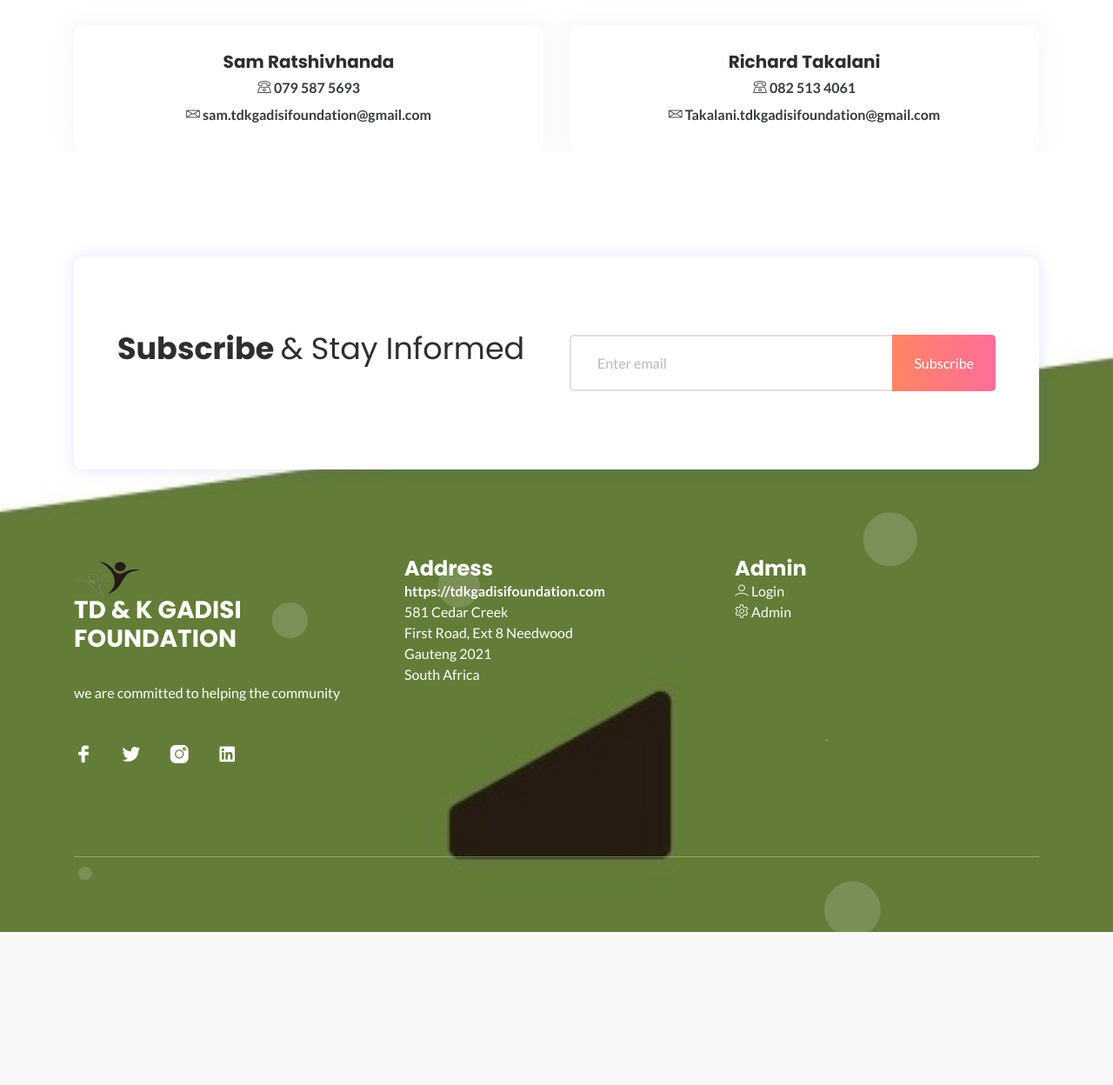
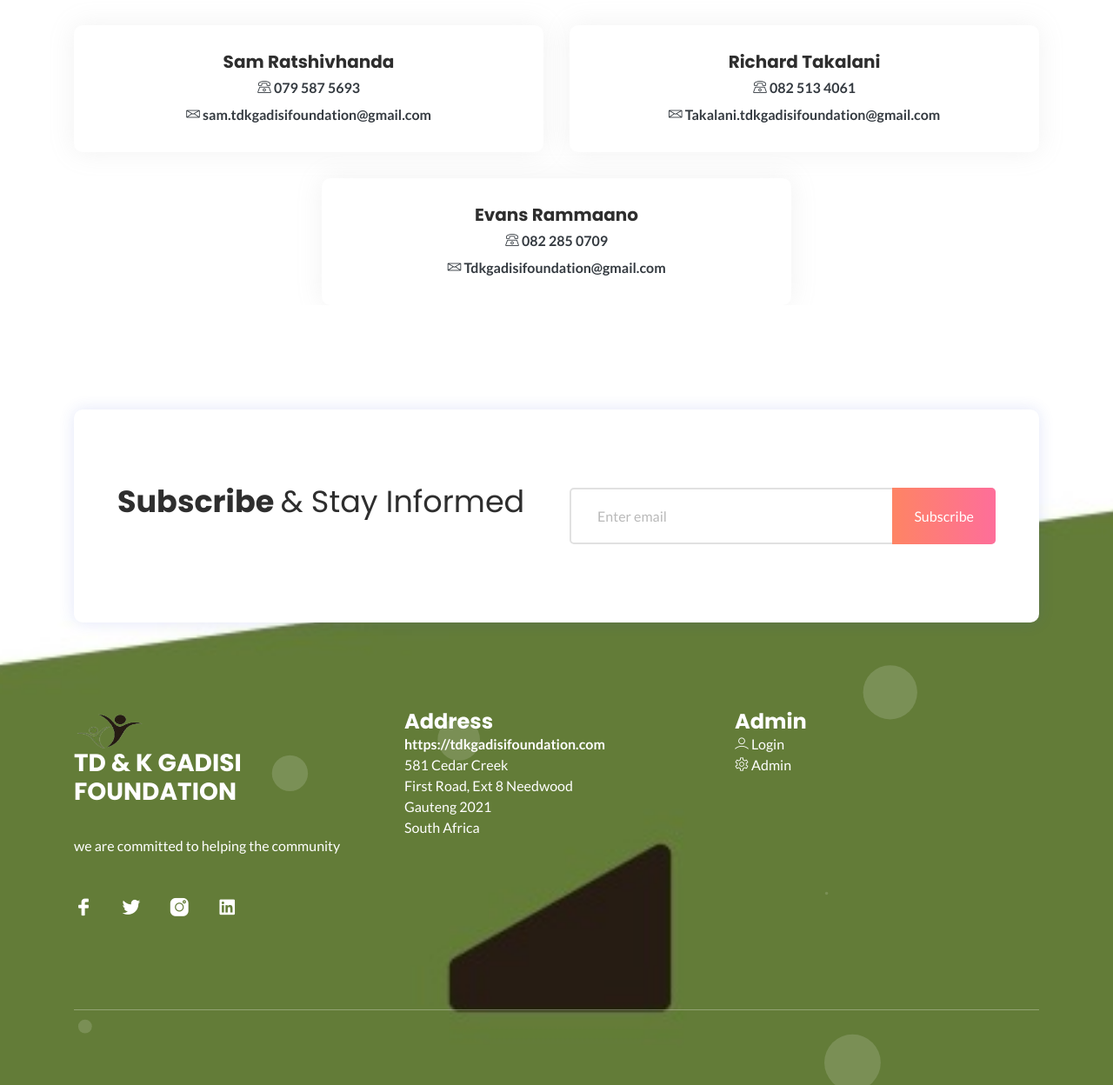
Before and after one commit to Gadisi/website, a Flask app: page / in a window 1280 px wide. Shown: the part 4323-5571 px from the top of the page at 87% size. Before the commit the page ends 5395 px from the top, so only its background shows below. Run offline with Flask 3, Linux system fonts and the light colour scheme; parts of the project's set-up code (start-up, migrations or seed data) failed here and were passed over; some libraries are stand-ins or nearby versions; some web fonts are replaced.

Commit message:
Update contact.html
added contact

```diff
--- a/templates/sections/contact.html
+++ b/templates/sections/contact.html
@@ -60,6 +60,31 @@
 
                     </div> <!-- single team -->
                 </div>
+                <div class="col-lg-6 col-md-12 col-sm-12">
+                    <div class="single-team text-center mt-30 wow fadeIn" data-wow-duration="1s" data-wow-delay="0.5s">
+                        <div class="team-image">
+{#                            <img src="{{ url_for('static', filename='images/team-2.png') }}" alt="Team">#}
+                            <div class="social">
+                                <ul>
+                                    <li><a href="#"><i class="lni-facebook-filled"></i></a></li>
+                                    <li><a href="#"><i class="lni-twitter-filled"></i></a></li>
+                                    <li><a href="#"><i class="lni-instagram-filled"></i></a></li>
+                                    <li><a href="#"><i class="lni-linkedin-original"></i></a></li>
+                                </ul>
+                            </div>
+                        </div>
+                        <div class="team-content">
+                            <h5 class="holder-name"><a href="#">Evans Rammaano</a></h5>
+                            <p class="text"><a href="tel:0825134061" class="font-weight-bold text-dark">
+                                <i class="lni-phone"> </i>
+                                082 285 0709
+                            </a></p>
+                            <p class="text"><a href="mailto:Takalani.tdkgadisifoundation@gmail.com" class="font-weight-bold text-dark">
+                                <i class="lni-envelope"> </i> Tdkgadisifoundation@gmail.com </a></p>
+                        </div>
+
+                    </div> <!-- single team -->
+                </div>
             </div> <!-- row -->
         </div> <!-- container -->
     </section>
```
